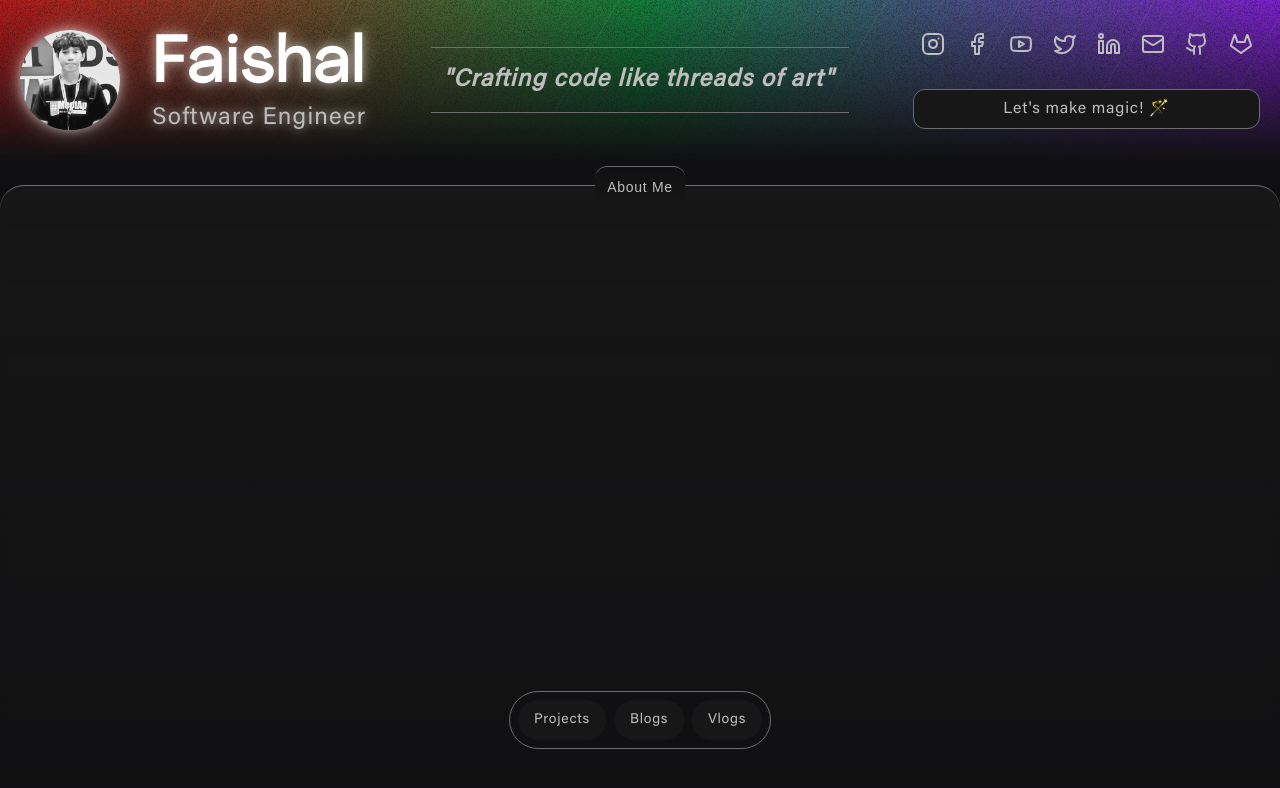
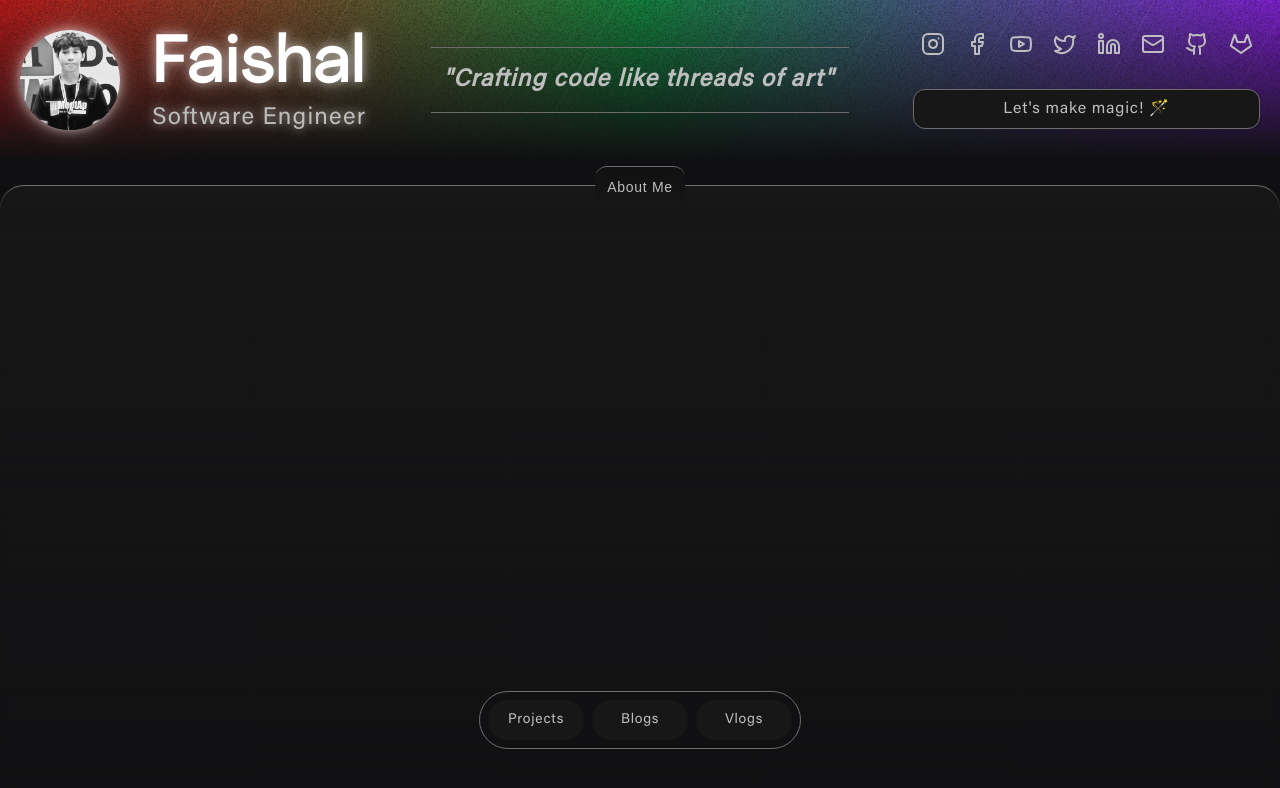
Before and after one commit to faishaldev/faishal-dev, a Next.js app: page / in a window 1280 px wide. Shown: the top 788 px of the page. Built offline with nearby package versions, Linux system fonts and the light colour scheme.

Commit message:
feat: improve component

```diff
--- a/components/organisms/FloatingNavigation.jsx
+++ b/components/organisms/FloatingNavigation.jsx
@@ -32,7 +32,8 @@ export default function FloatingNavigation() {
             text-[#bebebe]
             font-medium
             font-acumin-regular
-            tracking-wider`,
+            tracking-wider
+            w-[96px]`,
           )}
         >
           Projects
@@ -40,7 +41,8 @@ export default function FloatingNavigation() {
         <Button
           effect="shineHover"
           className={cn(
-            `rounded-full focus:outline-none text-[#bebebe] font-acumin-regular tracking-wider`,
+            `rounded-full focus:outline-none text-[#bebebe] font-acumin-regular tracking-wider
+            w-[96px]`,
           )}
         >
           Blogs
@@ -48,7 +50,8 @@ export default function FloatingNavigation() {
         <Button
           effect="shineHover"
           className={cn(
-            `rounded-full focus:outline-none text-[#bebebe] font-acumin-regular tracking-wider`,
+            `rounded-full focus:outline-none text-[#bebebe] font-acumin-regular tracking-wider
+            w-[96px]`,
           )}
         >
           Vlogs
```
